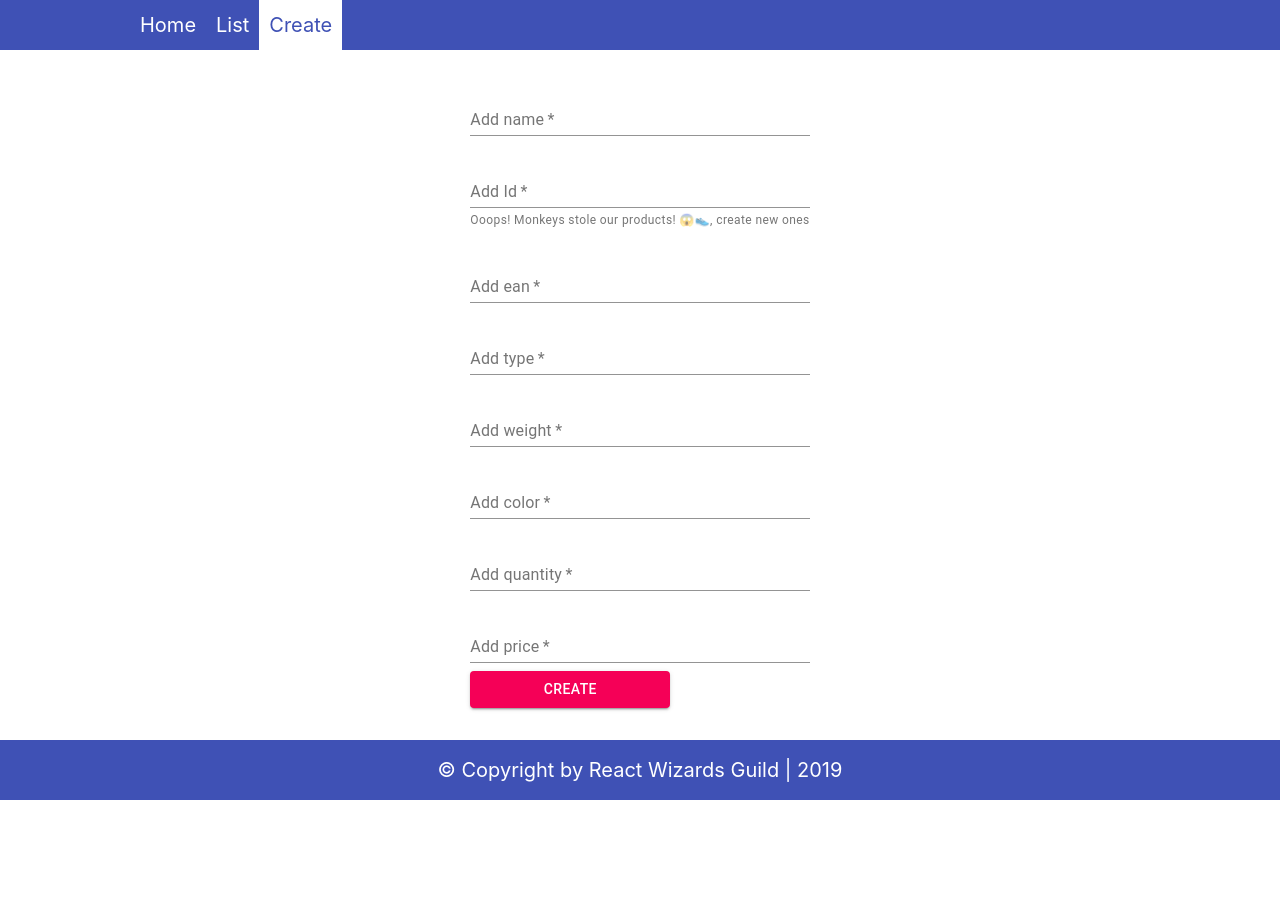
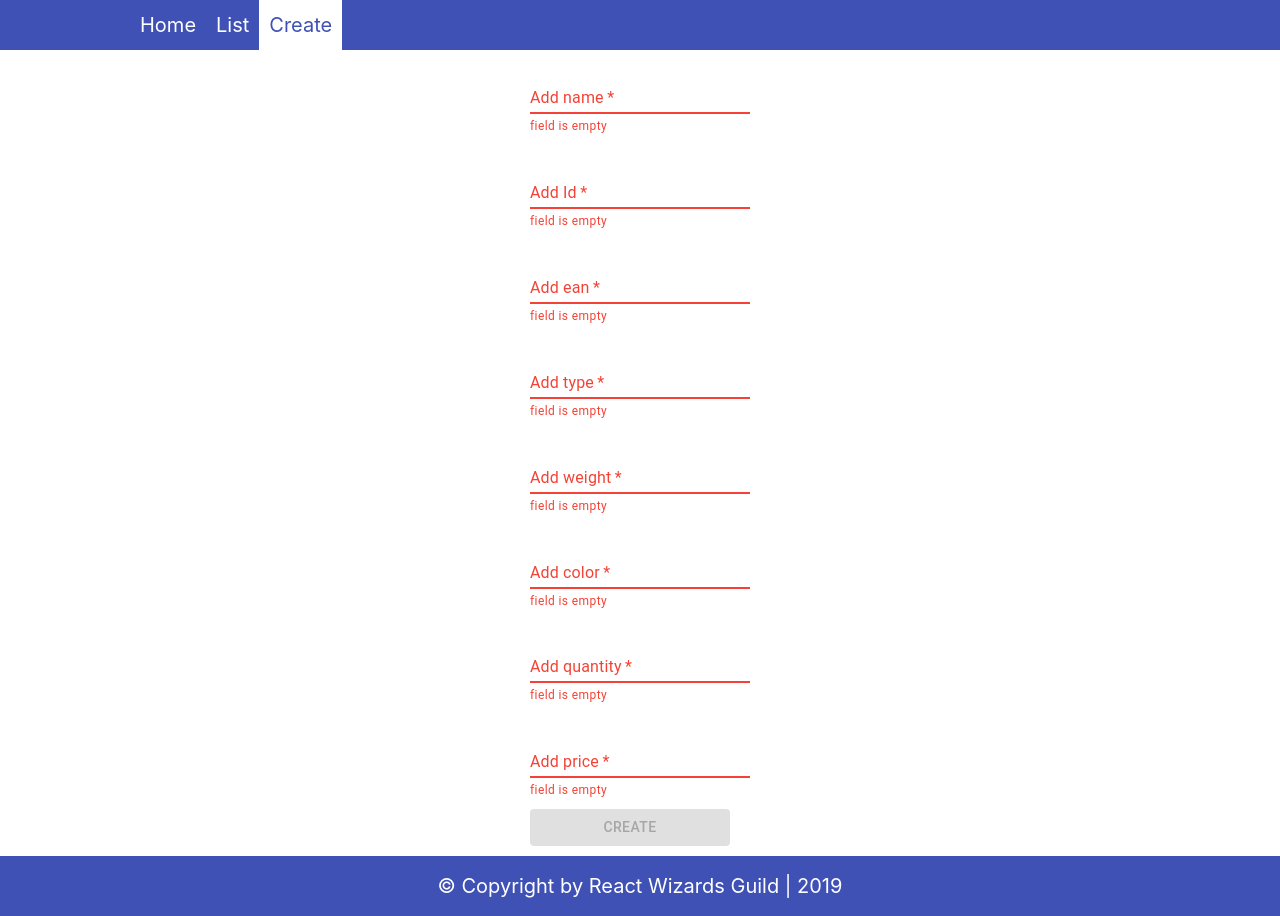
Before and after one commit to Noldor5150/storage-manager, a React (Create React App) app: page /products/create in a window 1280 px wide. Before the commit the page ends 800 px from the top, so only its background shows below. Built offline with nearby package versions, Linux system fonts and the light colour scheme.

Commit message:
debuging routes, rebuilding Create page, adding some validations

```diff
--- a/src/app/index.js
+++ b/src/app/index.js
@@ -62,15 +62,19 @@ class App extends React.Component {
     const products = JSON.parse(localStorage.getItem("products"));
     console.log(products);
     console.log(this.state);
-    if (products) this.setState({ products: products });
-    else {
+    if (products) {
+      this.setState({ products: products, error: null });
+      console.log(this.state);
+    } else {
       this.setState({
         error: "Ooops! Monkeys stole our products! 😱👟, create new ones"
       });
+      console.log(this.state);
     }
   }
-  componentWillUpdate(nextProps, nextState) {
-    localStorage.setItem("products", JSON.stringify(nextState.products));
+  componentDidUpdate(prevProps, prevStates) {
+    console.log(this.state);
+    localStorage.setItem("products", JSON.stringify(this.state.products));
   }
 
   toggleActive = id => {
@@ -168,41 +172,13 @@ class App extends React.Component {
     });
     this.setState({ products: changedProducts });
   };
-  addNewProduct = (
-    newId,
-    newName,
-    newEan,
-    newType,
-    newWeight,
-    newColor,
-    newQuantity,
-    newPrice
-  ) => {
-    const { products, error } = this.state;
+  addNewProduct = newProduct => {
+    const { products } = this.state;
     const changedProducts = products;
-    let newProduct = {};
-    let IdError = error;
+    changedProducts.push(newProduct);
+    this.setState({ products: changedProducts });
+  };
 
-    if (products.some(product => product.id === newId)) {
-      IdError = "this Id is already in use";
-      this.setState({ products: changedProducts, error: IdError });
-    } else {
-      newProduct.name = newName;
-      newProduct.id = newId;
-      newProduct.ean = Number(newEan);
-      newProduct.type = newType;
-      newProduct.weight = newWeight;
-      newProduct.color = newColor;
-      newProduct.isActive = false;
-      newProduct.quantity = Number(newQuantity);
-      newProduct.price = Number(newPrice);
-      newProduct.isEdit = false;
-      newProduct.priceHistory = [Number(newPrice)];
-      newProduct.quantityHistory = [Number(newQuantity)];
-      changedProducts.push(newProduct);
-      this.setState({ products: changedProducts, error: null });
-    }
-  };
   render() {
     const { products, error } = this.state;
     return (
@@ -228,19 +204,14 @@ class App extends React.Component {
               path="/products/create"
               exact
               render={() => (
-                <Create error={error} addNewProduct={this.addNewProduct} />
+                <Create
+                  error={error}
+                  addNewProduct={this.addNewProduct}
+                  products={products}
+                />
               )}
             />
 
-            <Route
-              path="/products/:id"
-              render={props => {
-                const { id } = props.match.params;
-                const product =
-                  products.find(product => product.id === id) || {};
-                return <SingleProduct {...props} product={product} />;
-              }}
-            />
             <Route
               path="/products/:id/edit"
               exact
@@ -258,6 +229,15 @@ class App extends React.Component {
                 );
               }}
             />
+            <Route
+              path="/products/:id"
+              render={props => {
+                const { id } = props.match.params;
+                const product =
+                  products.find(product => product.id === id) || {};
+                return <SingleProduct {...props} product={product} />;
+              }}
+            />
             <Route component={PageNotFound} />
           </Switch>
         </Layout>
@@ -265,5 +245,4 @@ class App extends React.Component {
     );
   }
 }
-
 export default App;
--- a/src/app/pages/Create/index.js
+++ b/src/app/pages/Create/index.js
@@ -1,43 +1,169 @@
-import React, { useState } from "react";
+import React from "react";
 import { Link } from "react-router-dom";
 import { Button, TextField } from "@material-ui/core";
 import "./index.scss";
 
-function Create({ error, addNewProduct }) {
-  const [inputName, setInputName] = useState(null);
-  const [inputId, setInputId] = useState(null);
-  const [inputEan, setInputEan] = useState(null);
-  const [inputType, setInputType] = useState(null);
-  const [inputWeight, setInputWeight] = useState(null);
-  const [inputColor, setInputColor] = useState(null);
-  const [inputQuantity, setInputQuantity] = useState(null);
-  const [inputPrice, setInputPrice] = useState(null);
-
-  function handleNameChange(event) {
-    setInputName(event.target.value);
+class Create extends React.Component {
+  state = {
+    newProduct: {
+      name: "",
+      id: "",
+      ean: "",
+      type: "",
+      weight: "",
+      color: "",
+      isActive: false,
+      quantity: "",
+      price: "",
+      isEdit: false,
+      priceHistory: [],
+      quantityHistory: []
+    },
+    localError: {
+      nameError: "field is empty",
+      idError: "field is empty",
+      eanError: "field is empty",
+      typeError: "field is empty",
+      weightError: "field is empty",
+      colorError: "field is empty",
+      quantityError: "field is empty",
+      priceError: "field is empty"
     }
-  function handleIdChange(event) {
-    setInputId(event.target.value);
+  };
+  handleNameChange = event => {
+    const { newProduct, localError } = this.state;
+    const newObj = newProduct;
+    const error = localError;
+    newObj.name = event.target.value;
+    if (newObj.name.length < 7 && newObj.name.length > 2) {
+      error.nameError = null;
+      this.setState({ newProduct: newObj, localError: error });
+    } else if (newObj.name.length >= 7) {
+      error.nameError = "to many charachters";
+      this.setState({ newProduct: newObj, localError: error });
+    } else {
+      error.nameError = "name must be atleast 3 charachters";
+      this.setState({ newProduct: newObj, localError: error });
     }
-  function handleEanChange(event) {
-    setInputEan(event.target.value);
+  };
+  handleIdChange = event => {
+    const { newProduct, localError } = this.state;
+    const newObj = newProduct;
+    const error = localError;
+    newObj.id = event.target.value;
+    if (this.props.products.some(product => product.id === newObj.id)) {
+      error.idError = "this ID is already in use";
+      this.setState({ newProduct: newObj, localError: error });
+    } else if (newObj.id.length === 0) {
+      error.idError = "can not be empty";
+      this.setState({ newProduct: newObj, localError: error });
+    } else {
+      error.idError = null;
+      this.setState({ newProduct: newObj, localError: error });
     }
-  function handleTypeChange(event) {
-    setInputType(event.target.value);
+  };
+  handleEanChange = event => {
+    const { newProduct, localError } = this.state;
+    const newObj = newProduct;
+    const error = localError;
+    newObj.ean = event.target.value;
+    if (newObj.ean.length === 13) {
+      error.eanError = null;
+      newObj.ean = Number(newObj.ean);
+      this.setState({ newProduct: newObj, localError: error });
+    } else {
+      error.eanError = "ean must be exact 13 charachters";
+      this.setState({ newProduct: newObj, localError: error });
     }
-  function handleWeightChange(event) {
-    setInputWeight(event.target.value);
+  };
+  handleTypeChange = event => {
+    const { newProduct, localError } = this.state;
+    const newObj = newProduct;
+    const error = localError;
+    newObj.type = event.target.value;
+    if (newObj.type.length < 7 && newObj.type.length > 2) {
+      error.typeError = null;
+      this.setState({ newProduct: newObj, localError: error });
+    } else if (newObj.type.length >= 7) {
+      error.typeError = "to many charachters";
+      this.setState({ newProduct: newObj, localError: error });
+    } else {
+      error.typeError = "name must be atleast 3 charachters";
+      this.setState({ newProduct: newObj, localError: error });
     }
-  function handleColorChange(event) {
-    setInputColor(event.target.value);
+  };
+  handleWeightChange = event => {
+    const { newProduct, localError } = this.state;
+    const newObj = newProduct;
+    const error = localError;
+    newObj.weight = Number(event.target.value);
+    if (newObj.weight >= 0 && newObj.weight <= 99999) {
+      error.weightError = null;
+      this.setState({ newProduct: newObj, localError: error });
+    } else if (newObj.weight > 99999) {
+      error.weightError = "we can not handle such weight";
+      this.setState({ newProduct: newObj, localError: error });
+    } else {
+      error.weightError = "weight can not be negative or empty";
+      this.setState({ newProduct: newObj, localError: error });
     }
-  function handleQuantityChange(event) {
-    setInputQuantity(event.target.value);
+  };
+  handleColorChange = event => {
+    const { newProduct, localError } = this.state;
+    const newObj = newProduct;
+    const error = localError;
+    newObj.color = event.target.value;
+    if (newObj.color.length < 9 && newObj.color.length > 2) {
+      error.colorError = null;
+      this.setState({ newProduct: newObj, localError: error });
+    } else if (newObj.color.length >= 9) {
+      error.colorError = "to many charachters";
+      this.setState({ newProduct: newObj, localError: error });
+    } else {
+      error.colorError = "color must be atleast 3 charachters";
+      this.setState({ newProduct: newObj, localError: error });
     }
-  function handlePriceChange(event) {
-    setInputPrice(event.target.value);
+  };
+  handleQuantityChange = event => {
+    const { newProduct, localError } = this.state;
+    const newObj = newProduct;
+    const error = localError;
+    newObj.quantity = Number(event.target.value);
+    if (newObj.quantity >= 0 && newObj.quantity <= 99999) {
+      error.quantityError = null;
+      newObj.quantityHistory = [newObj.quantity];
+      this.setState({ newProduct: newObj, localError: error });
+    } else if (newObj.quantity > 99999) {
+      error.quantityError = "we can not handle such quantity";
+      this.setState({ newProduct: newObj, localError: error });
+    } else {
+      error.quantityError = "quantity can not be negative or empty";
+      this.setState({ newProduct: newObj, localError: error });
     }
-
+  };
+  handlePriceChange = event => {
+    const { newProduct, localError } = this.state;
+    const newObj = newProduct;
+    const error = localError;
+    newObj.price = Number(event.target.value);
+    if (newObj.price >= 0 && newObj.price <= 9999) {
+      error.priceError = null;
+      newObj.priceHistory = [newObj.price];
+      this.setState({ newProduct: newObj, localError: error });
+    } else if (newObj.quantity > 9999) {
+      error.priceError = "price is to big";
+      this.setState({ newProduct: newObj, localError: error });
+    } else {
+      error.priceError = "price can not be negative or empty";
+      this.setState({ newProduct: newObj, localError: error });
+    }
+  };
+  handleClick = event => {
+    if (!Object.values(this.state.localError).every(error => error === null))
+      event.preventDefault();
+  };
+  render() {
+    const { newProduct, localError } = this.state;
     return (
       <div className="Create">
         <TextField
@@ -45,44 +171,66 @@ function Create({ error, addNewProduct }) {
           type="text"
           margin="normal"
           label="Add name"
-        onChange={handleNameChange}
+          id="standard-error-helper-text"
+          error={localError.nameError ? true : false}
+          helperText={localError.nameError}
+          onChange={this.handleNameChange}
+          value={newProduct.name}
         />
         <TextField
           required
           type="text"
           margin="normal"
           label="Add Id"
-        helperText={error}
-        onChange={handleIdChange}
+          id="standard-error-helper-text"
+          error={localError.idError ? true : false}
+          helperText={localError.idError}
+          onChange={this.handleIdChange}
+          value={newProduct.id}
         />
-
         <TextField
           required
           type="number"
           margin="normal"
           label="Add ean"
-        onChange={handleEanChange}
+          id="standard-error-helper-text"
+          error={localError.eanError ? true : false}
+          helperText={localError.eanError}
+          onChange={this.handleEanChange}
+          value={newProduct.ean}
         />
         <TextField
           required
           type="text"
           margin="normal"
           label="Add type"
-        onChange={handleTypeChange}
+          id="standard-error-helper-text"
+          error={localError.typeError ? true : false}
+          helperText={localError.typeError}
+          onChange={this.handleTypeChange}
+          value={newProduct.type}
         />
         <TextField
           required
           type="number"
           margin="normal"
           label="Add weight"
-        onChange={handleWeightChange}
+          id="standard-error-helper-text"
+          error={localError.weightError ? true : false}
+          helperText={localError.weightError}
+          onChange={this.handleWeightChange}
+          value={newProduct.weight}
         />
         <TextField
           required
           type="text"
           margin="normal"
           label="Add color"
-        onChange={handleColorChange}
+          id="standard-error-helper-text"
+          error={localError.colorError ? true : false}
+          helperText={localError.colorError}
+          onChange={this.handleColorChange}
+          value={newProduct.color}
         />
 
         <TextField
@@ -90,17 +238,25 @@ function Create({ error, addNewProduct }) {
           type="number"
           margin="normal"
           label="Add quantity"
-        onChange={handleQuantityChange}
+          id="standard-error-helper-text"
+          error={localError.quantityError ? true : false}
+          helperText={localError.quantityError}
+          onChange={this.handleQuantityChange}
+          value={newProduct.quantity}
         />
         <TextField
           required
           type="number"
           margin="normal"
           label="Add price"
-        onChange={handlePriceChange}
+          id="standard-error-helper-text"
+          error={localError.priceError ? true : false}
+          helperText={localError.priceError}
+          onChange={this.handlePriceChange}
+          value={newProduct.price}
         />
 
-      <Link to={`/products/`}>
+        <Link onClick={this.handleClick} to={"/products/"}>
           <Button
             style={{
               maxWidth: "200px",
@@ -108,17 +264,9 @@ function Create({ error, addNewProduct }) {
             }}
             variant="contained"
             color="secondary"
+            disabled={!Object.values(localError).every(error => error === null)}
             onClick={() => {
-            addNewProduct(
-              inputId,
-              inputName,
-              inputEan,
-              inputType,
-              inputWeight,
-              inputColor,
-              inputQuantity,
-              inputPrice
-            );
+              this.props.addNewProduct(newProduct);
             }}
           >
             CREATE
@@ -127,5 +275,6 @@ function Create({ error, addNewProduct }) {
       </div>
     );
   }
+}
 
 export default Create;
```
Lines whose indentation alone changed are shown as unchanged.
